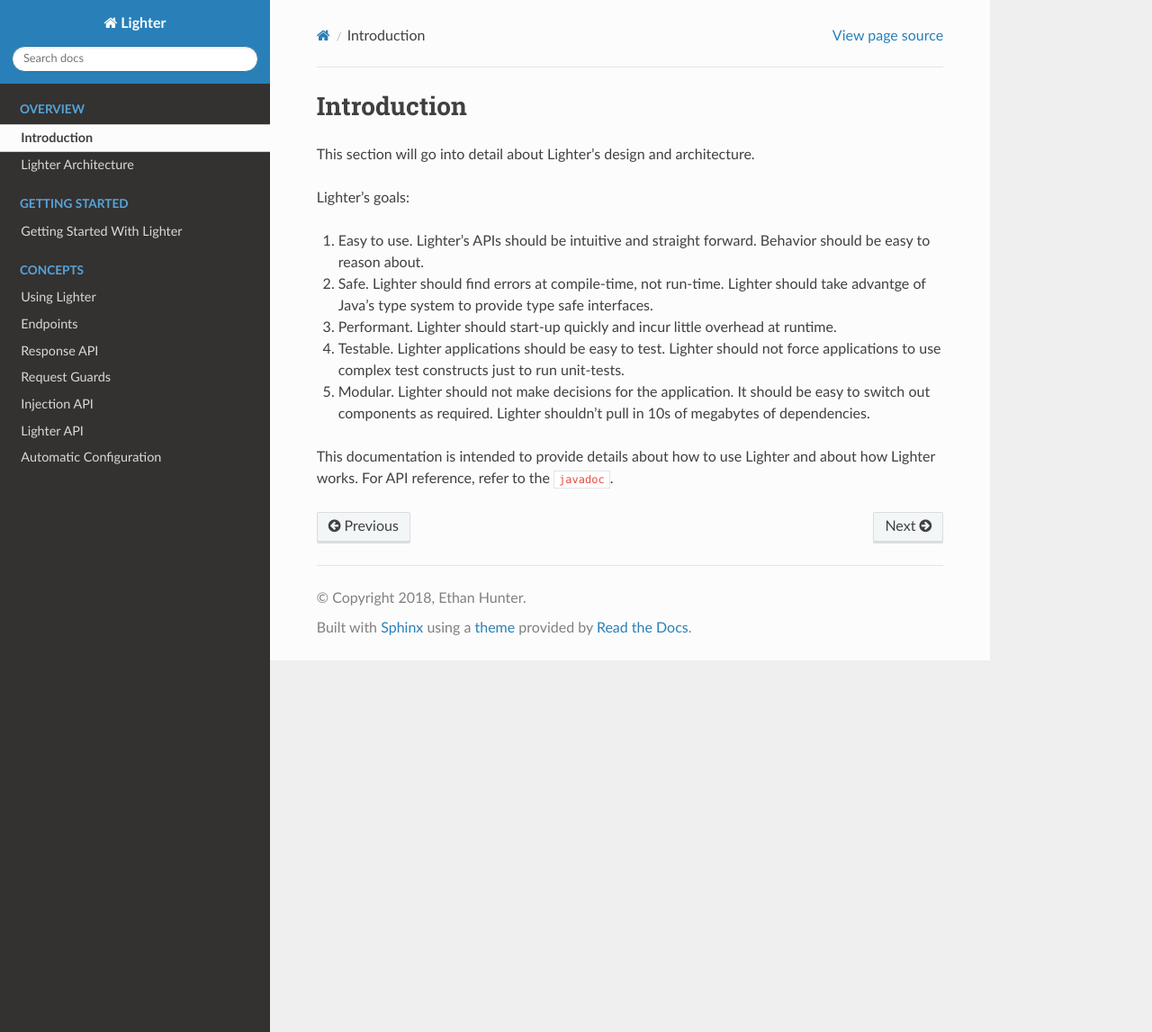
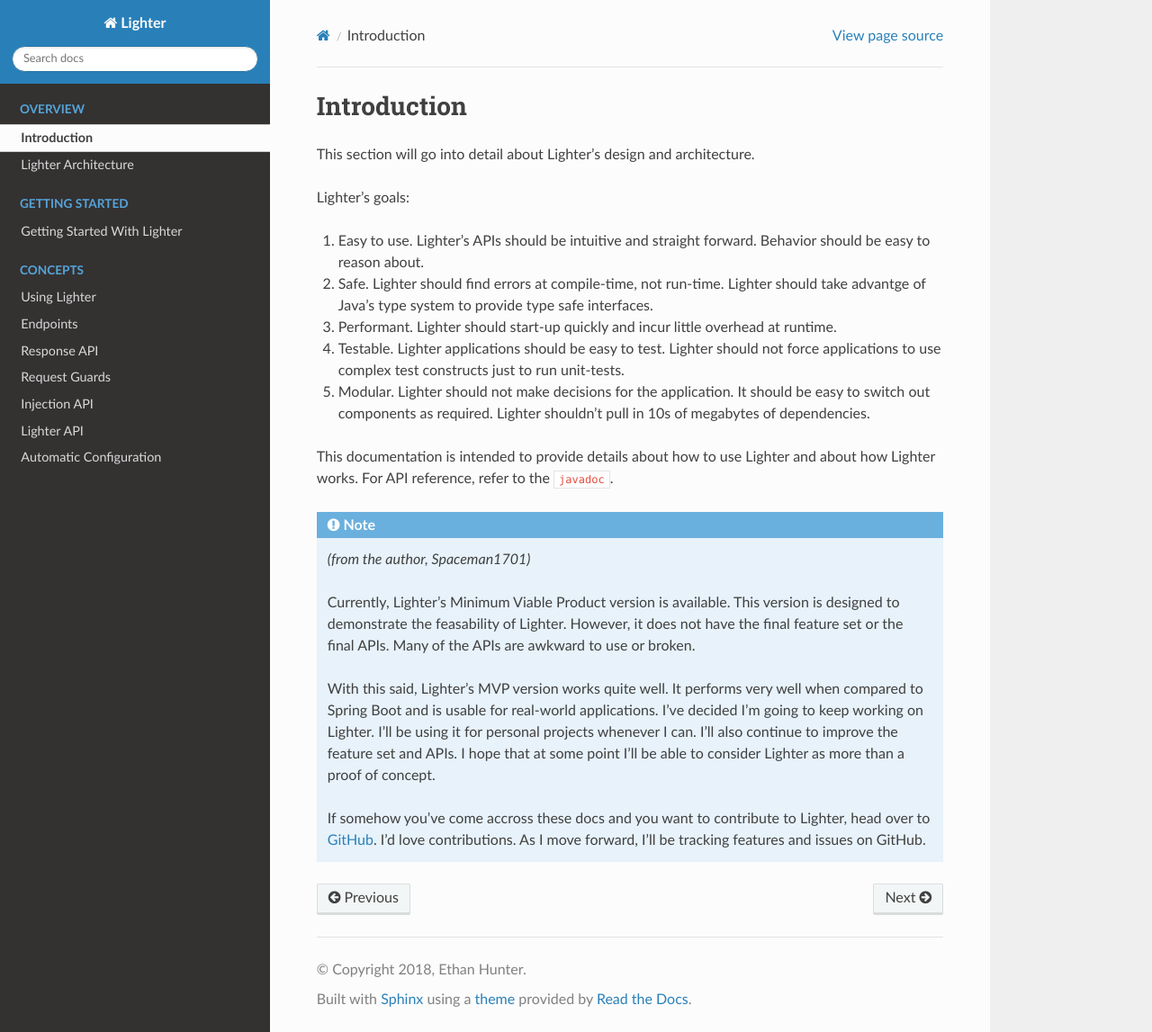
Before and after one commit to Spaceman1701/lighter, a Sphinx documentation site: the page built from docs/overview/intro.rst, in a window 1280 px wide and 1147 px high. Shown: the whole window at 90% size. Built offline with Sphinx 7.4.7 and the Read the Docs theme 2.0.0, drawn with Linux system fonts in a browser that asks for light colours.

Commit message:
finish adding basic documentation

```diff
--- a/docs/index.rst
+++ b/docs/index.rst
@@ -18,6 +18,11 @@
 Lighter achieves this by working at *compile-time instead of run-time*. Lighter uses almost no
 reflection. Instead, it depends on annotation processors to provide high level constructs. This
 allows Lighter's abstractions to have close to zero cost.
+
+Lighter aims to be the anti-framework framework. Whenever possible, it achieves abstraction without
+magic. When it does use magic, Lighter focuses on making it inutitive and easy to follow. Lighter avoids
+pulling in dependencies it doesn't have to and lets the developer structure their application. Lighter provides
+abstraction without incuring performance penalties or clarity costs.
 
 For complete API documentation, check out the javadocs (link TBD).
 
--- a/docs/overview/intro.rst
+++ b/docs/overview/intro.rst
@@ -17,3 +17,19 @@
 
 This documentation is intended to provide details about how to use Lighter and about how Lighter
 works. For API reference, refer to the ``javadoc``.
+
+.. note:: *(from the author, Spaceman1701)*
+
+    Currently, Lighter's Minimum Viable Product version is available. This version is designed to demonstrate the
+    feasability of Lighter. However, it does not have the final feature set or the final APIs. Many of the APIs are
+    awkward to use or broken.
+
+    With this said, Lighter's MVP version works quite well. It performs very well when compared to Spring Boot and
+    is usable for real-world applications. I've decided I'm going to keep working on Lighter. I'll be using it for
+    personal projects whenever I can. I'll also continue to improve the feature set and APIs. I hope that at some
+    point I'll be able to consider Lighter as more than a proof of concept.
+
+    If somehow you've come accross these docs and you want to contribute to Lighter, head over to GitHub_. I'd love
+    contributions. As I move forward, I'll be tracking features and issues on GitHub.
+
+.. _GitHub: https://github.com/Spaceman1701/lighter
```
